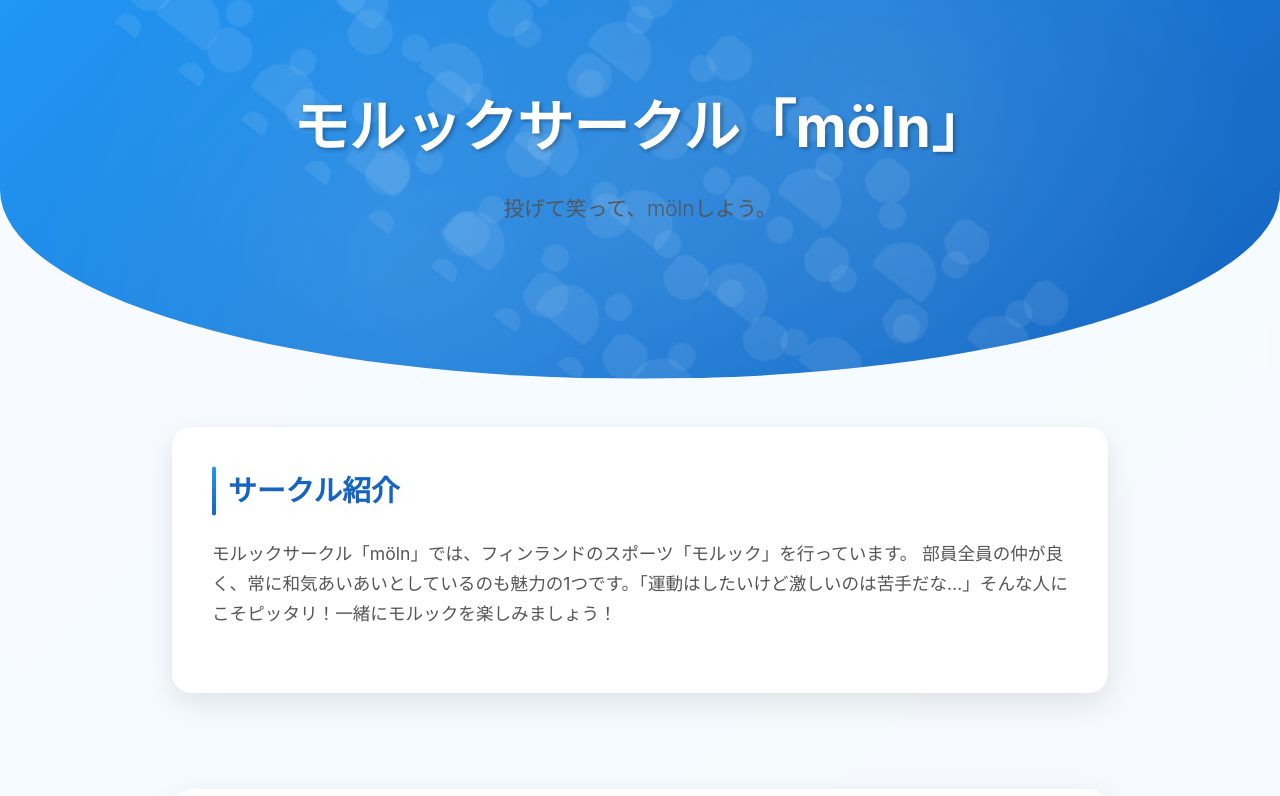
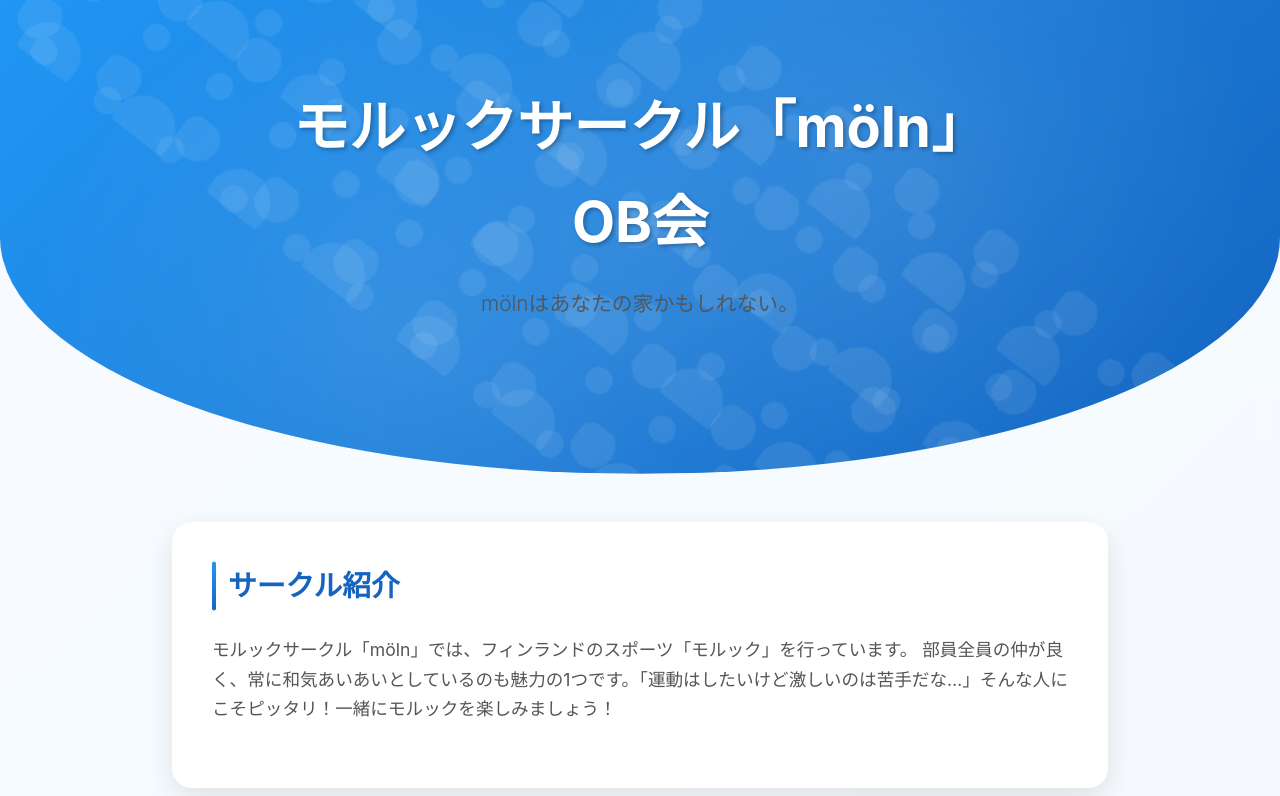
Before and after one commit to dbu-molkky/ob-homepage, a plain HTML site: page index.html in a window 1280 px wide. Shown: the top 796 px of the page. Drawn offline with Linux system fonts and the light colour scheme.

Commit message:
Update index.html

```diff
--- a/index.html
+++ b/index.html
@@ -583,13 +583,13 @@
       <img src="./photo/icon.jpeg" alt="möln logo" class="loading-icon">
       <div class="loading-spinner-ring"></div>
     </div>
-    <div class="loading-logo">投げて笑って、mölnしよう｡</div>
+    <div class="loading-logo">mölnはあなたの家かもしれない。</div>
   </div>
 
   <div class="main-container" id="mainContainer">
     <header>
-      <h1>モルックサークル「möln」</h1>
-      <p>投げて笑って、mölnしよう。</p>
+      <h1>モルックサークル「möln」</br>OB会</h1>
+      <p>mölnはあなたの家かもしれない。</p>
     </header>
 
     <div class="container">
```
